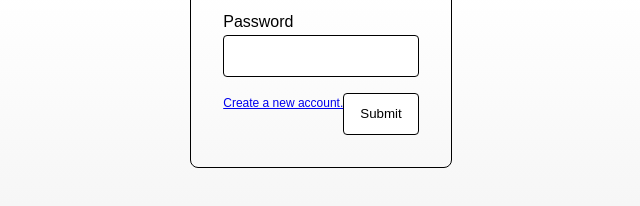
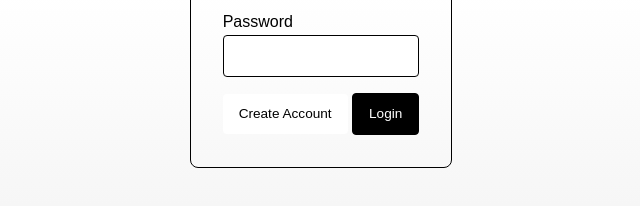
Before and after one commit to maguiretatwit/comp_4650_Task_Management, a plain HTML site: page TestFiles/TaskSignIn.html in a window 1280 px wide. Shown: the part 406-612 px from the top of the page, without its empty margins (319-959 px from the left). Drawn offline with Linux system fonts and the light colour scheme.

Commit message:
Minor style changes

```diff
--- a/TestFiles/TaskSignIn.html
+++ b/TestFiles/TaskSignIn.html
@@ -20,8 +20,10 @@
                 <label class="form-element__label">Password</label>
                 <input class="input" type="password">
             </div>
-            <a style="font-size: .75rem" href="AccountCreation.html">Create a new account.</a>
-            <button class="button float_right" type="submit">Submit</button>
+            <div class="float_right">
+                <a class="button button_link button_no-border" href="AccountCreation.html">Create Account</a>
+                <button class="button button_inverse" type="submit">Login</button>
+            </div>
         </form>
     </div>
 </body>
--- a/TestFiles/styles.css
+++ b/TestFiles/styles.css
@@ -61,14 +61,35 @@ body {
     padding-inline: 1rem;
     padding-block: .5rem;
     line-height: 1.5rem;
+    font-size: .85rem;
 }
 
 .button:hover {
     background-color: #eee;
+    cursor: pointer;
 }
 
 .button:active {
     background-color: #dfdfdf;
+}
+
+.button_inverse {
+    background-color: #000;
+    color: #fff;
+}
+
+.button_inverse:hover {
+    background-color: #111;
+}
+
+.button_no-border {
+    border: none;
+}
+
+.button_link {
+    display: inline-block;
+    text-decoration: none;
+    color: inherit;
 }
 
 .size_1-of-2 {
@@ -78,3 +99,9 @@ body {
 .float_right {
     float: right;
 }
+
+.clearfix::after {
+    content: '';
+    display: table;
+    clear: both;
+}
```
Also changed, not shown: TestFiles/AccountCreation.html (+1 -1 lines), TestFiles/TaskForm.html (+1 -1 lines).
